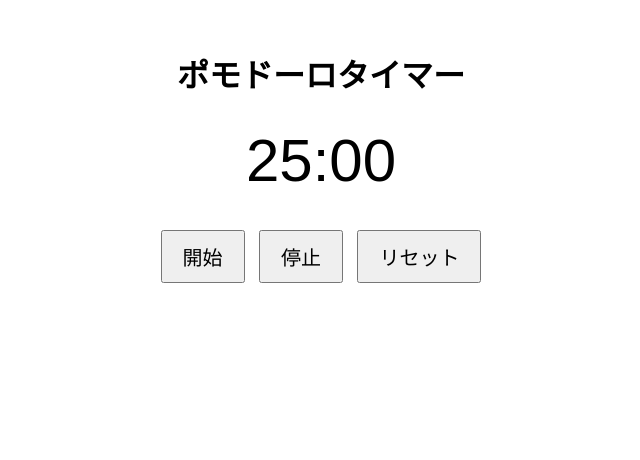
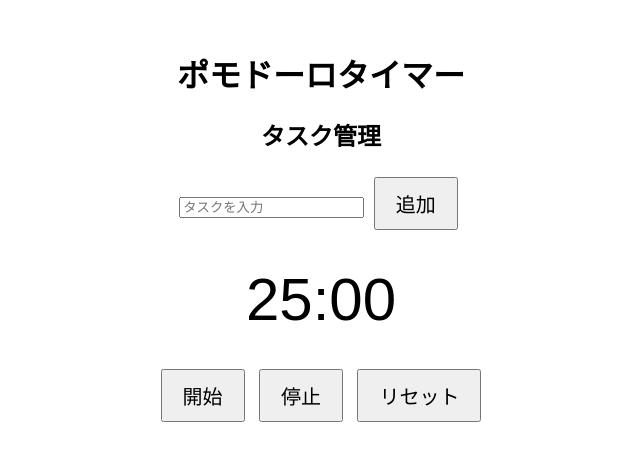
Before and after one commit to whitecat-dotcomomega/pomodoro-timer, a plain HTML site: page index.html in a window 1280 px wide. Shown: the whole page, without its empty margins (319-959 px from the left). Drawn offline with Linux system fonts and the light colour scheme.

Commit message:
index.html

```diff
--- a/index.html
+++ b/index.html
@@ -27,6 +27,11 @@
 <body>
 
     <h1>ポモドーロタイマー</h1>
+
+    <h2>タスク管理</h2>
+    <input type="text" id="taskInput" placeholder="タスクを入力">
+    <button onclick="addTask()">追加</button>
+    <ul id="taskList"></ul>
 
     <div id="timer">25:00</div>
 
```
